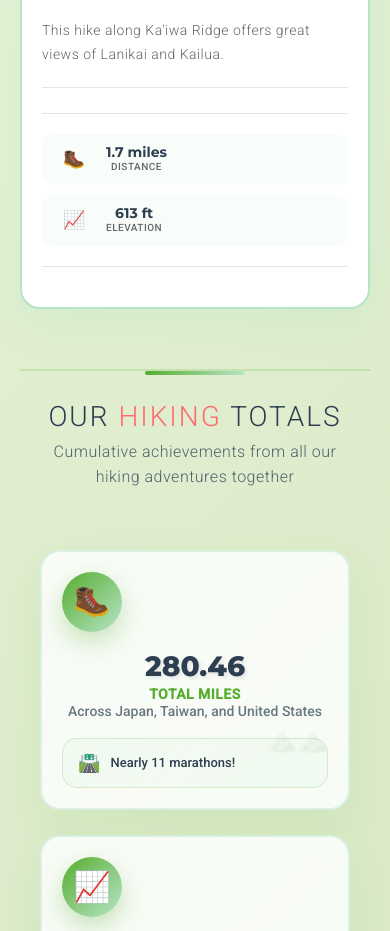
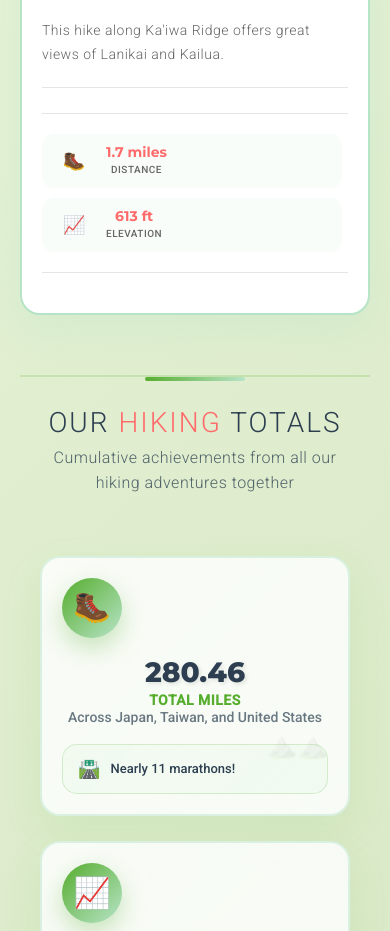
Before and after one commit to TimothyJan/TimMari2026, an Angular app: page / in a window 390 px wide. Shown: the part 8020-8951 px from the top of the page. Built offline with nearby package versions, Linux system fonts and the light colour scheme.

Commit message:
Updated stats

```diff
--- a/src/styles.css
+++ b/src/styles.css
@@ -1350,6 +1350,7 @@ p {
   justify-content: center;
   padding-top: 30px;
   border-top: 2px solid rgba(0, 0, 0, 0.1);
+  flex-wrap: wrap;
 }
 
 .stat {
@@ -1432,7 +1433,14 @@ p {
   }
 
   .modal-stats {
-    gap: 5px;
+    flex-direction: column;
+    gap: 20px;
+    align-items: center;
+  }
+
+  .stat {
+    width: 100%;
+    max-width: 300px;
   }
 
   .stat-value {
@@ -3528,10 +3536,12 @@ p {
 }
 
 .stat-value {
-  font-size: 1.5rem;
+  display: block;
+  font-size: 3.6rem;
   font-weight: 700;
-  color: #2c3e50;
-  margin-bottom: 2px;
+  color: #FF6B6B;
+  margin-bottom: 5px;
+  font-family: 'Montserrat', sans-serif;
 }
 
 .stat-label {
```
Also changed, not shown: 4 other files (tests, documents, lock files or other folders).
